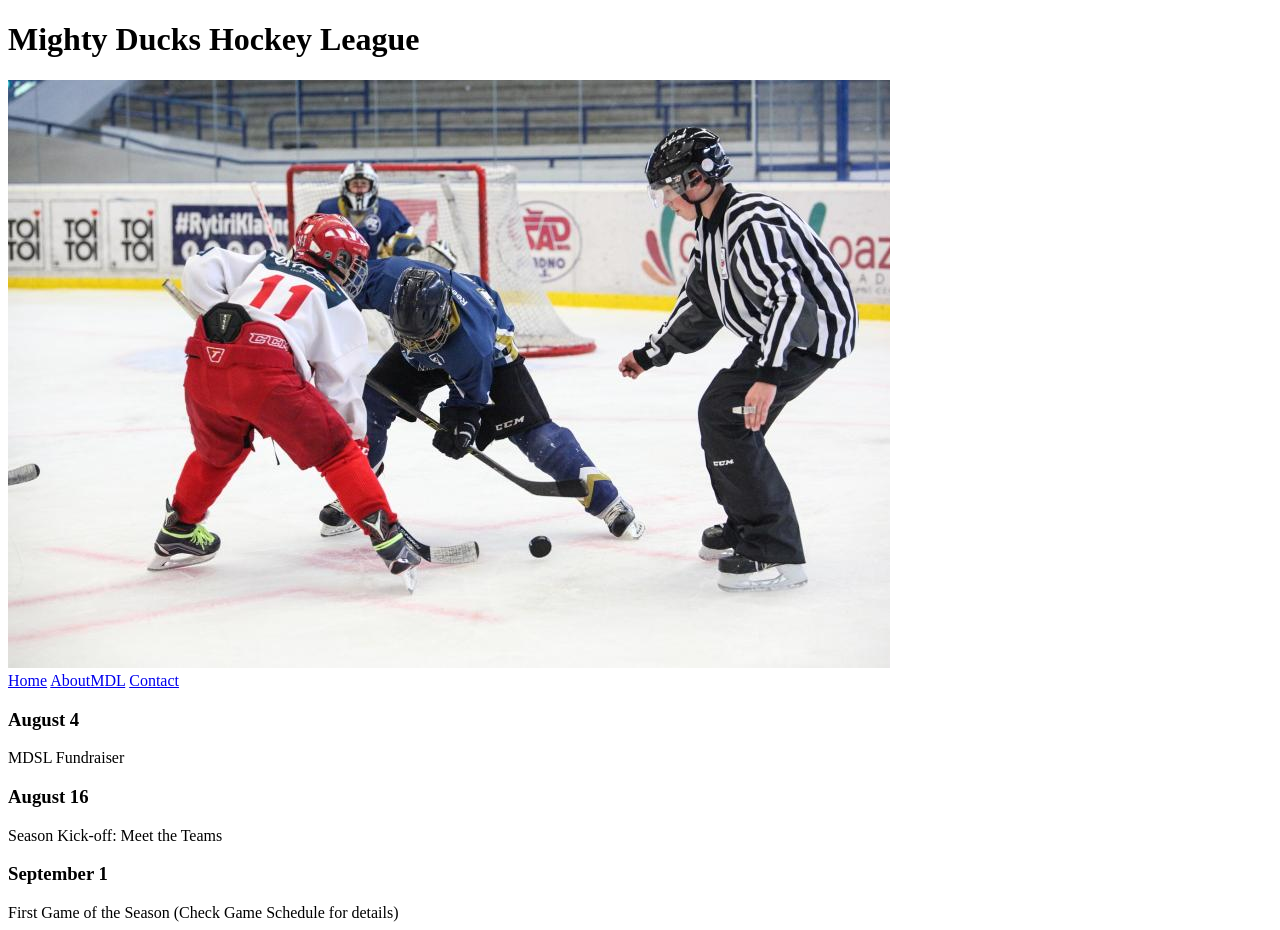
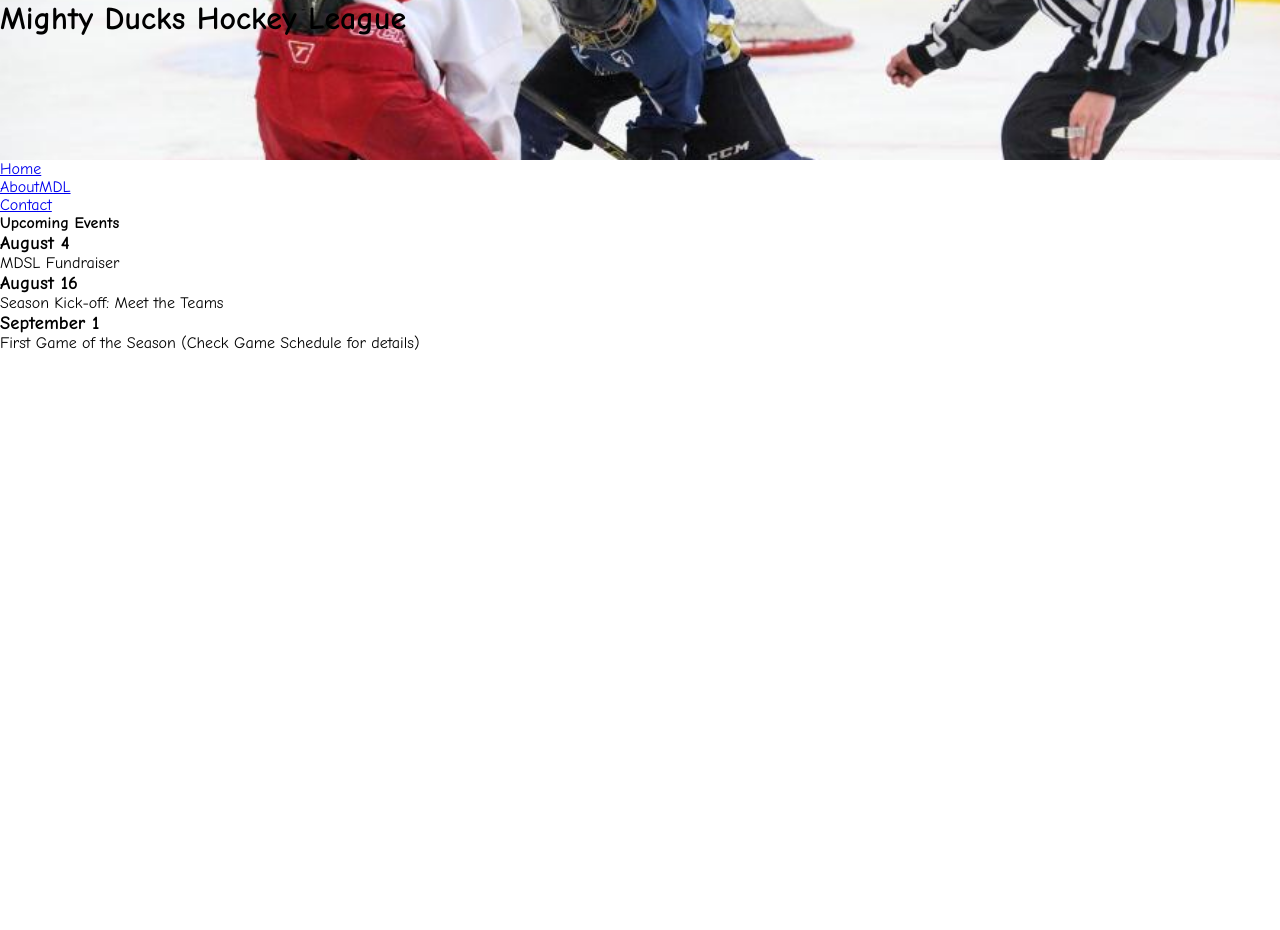
Before and after one commit to Caro1424/ProyectoCss, a plain HTML site: page index.html in a window 1280 px wide. After the commit the page ends 800 px from the top, so only its background shows below. Drawn offline with Linux system fonts and the light colour scheme.

Commit message:
Mi tercer commit

```diff
--- a/assets/style/style.css
+++ b/assets/style/style.css
@@ -0,0 +1,16 @@
+ *{
+    margin: 0;
+    padding: 0;
+    box-sizing: border-box;
+    font-family: "Comic Sans MS", "Comic Sans", cursive;
+ }
+ header {width: 100%;}
+ .container {
+   background-image: url("../images/design1_image1.jpg");
+   background-position: center center;
+   background-repeat: no-repeat;
+   background-size: cover;
+   width: 100%;
+   height: 20vh;
+
+ }
--- a/index.html
+++ b/index.html
@@ -3,36 +3,35 @@
 <head>
     <meta charset="UTF-8">
     <meta name="viewport" content="width=device-width, initial-scale=1.0">
-    <link rel="stylesheet" href="./assets/style/style.css">
+    <link rel="stylesheet" href="../ProyectoCss/assets/style/style.css">
     <title>HOME</title>
 </head>
 <body>
     <header>
+     <div class="container">
         <h1>Mighty Ducks Hockey League</h1>
-        <img src="./assets/images/design1_image1.jpg" alt="design1_image1" srcset="">
-    </header>
+    </div>
     <nav>
-        <a href="#">Home</a>
-        <a href="./assets/pages/AboutMDL.html">AboutMDL</a>
-        <a href="./assets/pages/Contact.html">Contact</a>
-
+    <ul>
+    <li><a href="#">Home</a></li>
+    <li><a href="./assets/pages/AboutMDL.html">AboutMDL</a></li>
+    <li><a href="./assets/pages/Contact.html">Contact</a></li>
+    </ul>
     </nav>
+</header>
     <main>
         <section>
-            <h3>August 4</h3>
-            <article>
-                MDSL Fundraiser
-             </article>
-        </section>
+    <div>
 
-<section>
-            <h3>August 16</h3>
-            <article>Season Kick-off: Meet the Teams</article>
-        </section>
-        <section>
-            <h3>September 1</h3>
-            <article>First Game of the Season (Check Game Schedule for details)</article>
-        </section>
+        <h4>Upcoming Events</h4>
+        <h3>August 4</h3>
+        <p>MDSL Fundraiser</p>
+        <h3>August 16</h3>
+        <p>Season Kick-off: Meet the Teams</p>
+        <h3>September 1</h3>
+        <p>First Game of the Season (Check Game Schedule for details)</p>
+    </div>
+</section>
     </main>
 </body>
 </html>
```
Also changed, not shown: assets/pages/AboutMDL.html (+11 -8 lines), assets/pages/Contact.html (+11 -3 lines).
